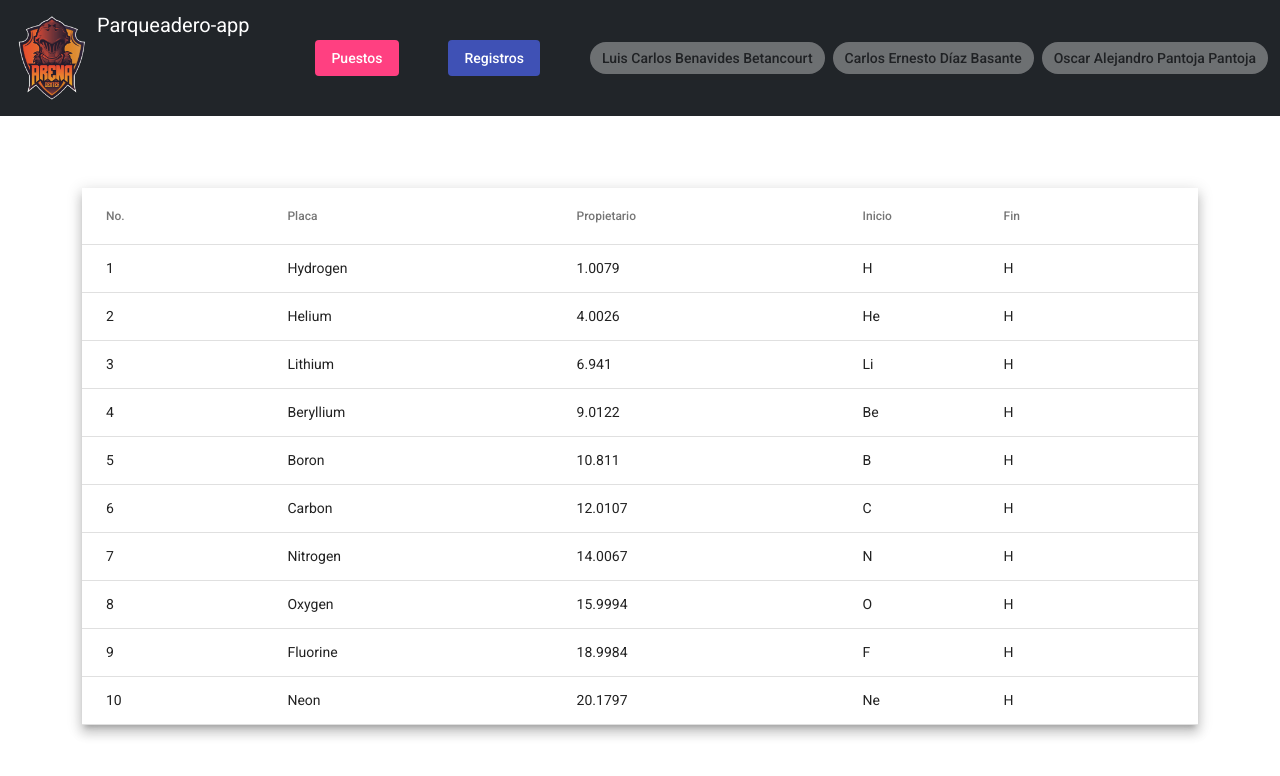
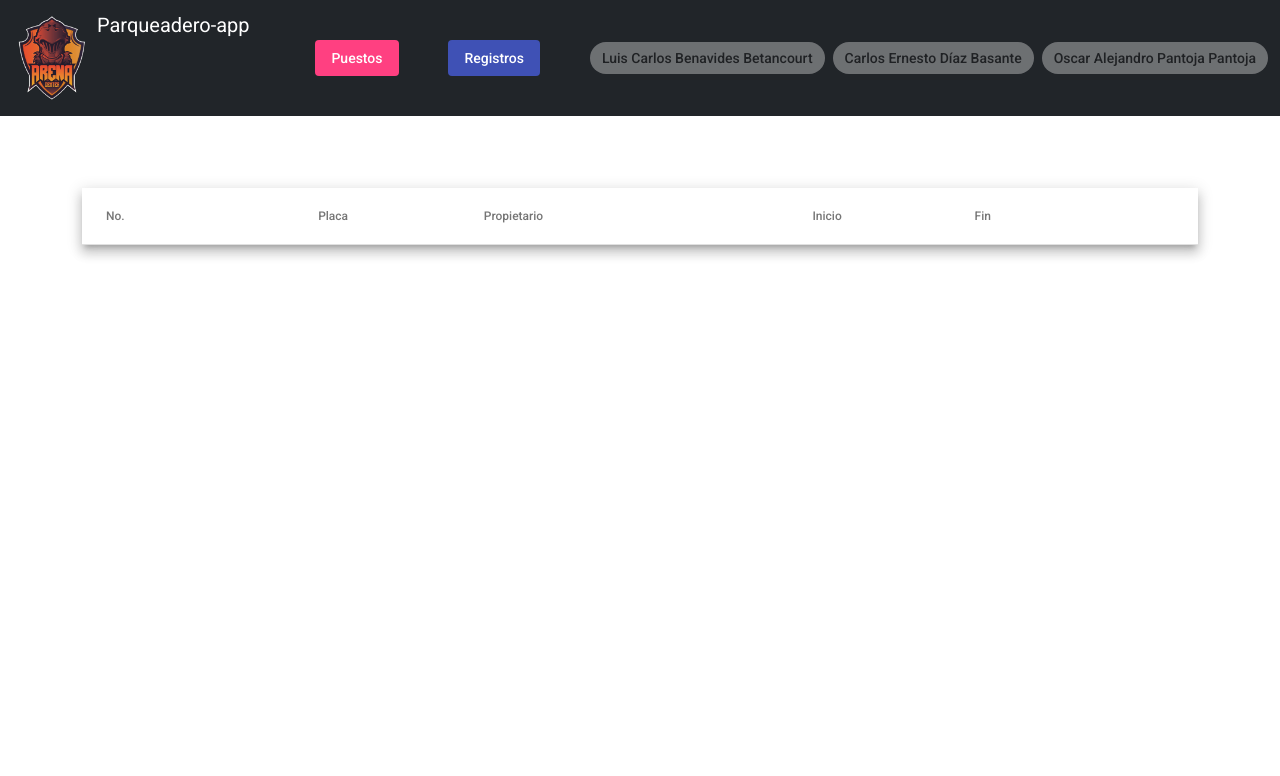
Before and after one commit to carlosdizx/estacionamiento-frontend, an Angular app: page /registros in a window 1280 px wide. Shown: the top 776 px of the page. Built offline with nearby package versions, Linux system fonts and the light colour scheme.

Commit message:
Preparando tabla para contener los datos del api rest

```diff
--- a/src/app/app.module.ts
+++ b/src/app/app.module.ts
@@ -17,6 +17,7 @@ import { MatFormFieldModule } from '@angular/material/form-field';
 import { MatInputModule } from '@angular/material/input';
 import { ListadoRegistrosComponent } from './componentes/listado-registros/listado-registros.component';
 import {MatTableModule} from "@angular/material/table";
+import {MatPaginatorModule} from "@angular/material/paginator";
 
 @NgModule({
   declarations: [
@@ -38,6 +39,7 @@ import {MatTableModule} from "@angular/material/table";
     MatFormFieldModule,
     MatInputModule,
     MatTableModule,
+    MatPaginatorModule,
   ],
   providers: [],
   bootstrap: [AppComponent],
--- a/src/app/componentes/listado-registros/listado-registros.component.ts
+++ b/src/app/componentes/listado-registros/listado-registros.component.ts
@@ -1,4 +1,5 @@
 import { Component, OnInit } from '@angular/core';
+import { MatTableDataSource } from '@angular/material/table';
 
 @Component({
   selector: 'app-listado-registros',
@@ -7,18 +8,8 @@ import { Component, OnInit } from '@angular/core';
 })
 export class ListadoRegistrosComponent implements OnInit {
   columnas: string[] = ['id', 'placa', 'propietario', 'inicio', 'fin'];
-  filas = [
-    { id: 1, placa: 'Hydrogen', propietario: 1.0079, inicio: 'H', fin: 'H' },
-    { id: 2, placa: 'Helium', propietario: 4.0026, inicio: 'He', fin: 'H' },
-    { id: 3, placa: 'Lithium', propietario: 6.941, inicio: 'Li', fin: 'H' },
-    { id: 4, placa: 'Beryllium', propietario: 9.0122, inicio: 'Be', fin: 'H' },
-    { id: 5, placa: 'Boron', propietario: 10.811, inicio: 'B', fin: 'H' },
-    { id: 6, placa: 'Carbon', propietario: 12.0107, inicio: 'C', fin: 'H' },
-    { id: 7, placa: 'Nitrogen', propietario: 14.0067, inicio: 'N', fin: 'H' },
-    { id: 8, placa: 'Oxygen', propietario: 15.9994, inicio: 'O', fin: 'H' },
-    { id: 9, placa: 'Fluorine', propietario: 18.9984, inicio: 'F', fin: 'H' },
-    { id: 10, placa: 'Neon', propietario: 20.1797, inicio: 'Ne', fin: 'H' },
-  ];
+  filas = new MatTableDataSource([]);
+
   constructor() {}
 
   ngOnInit(): void {}
```
